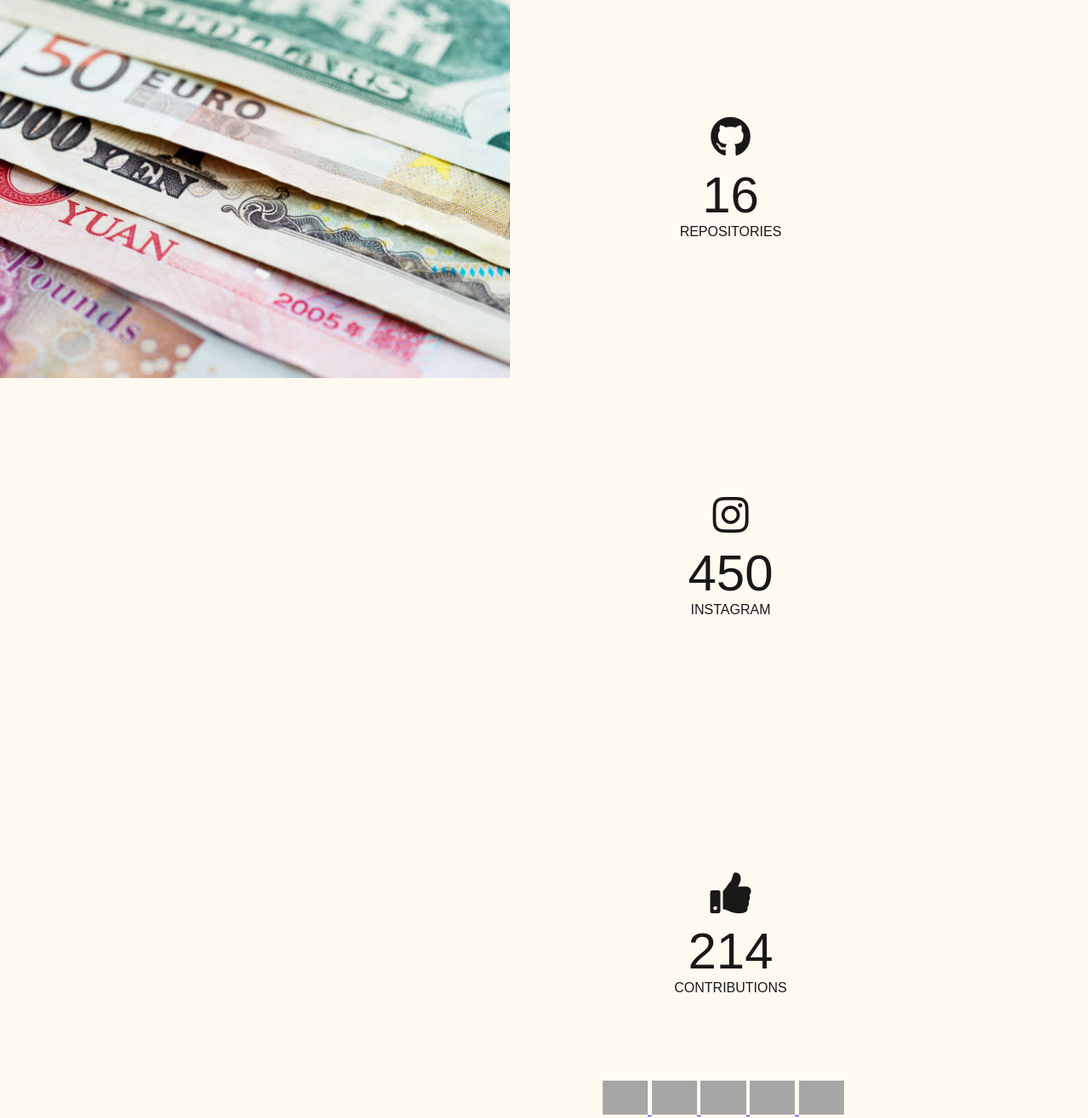
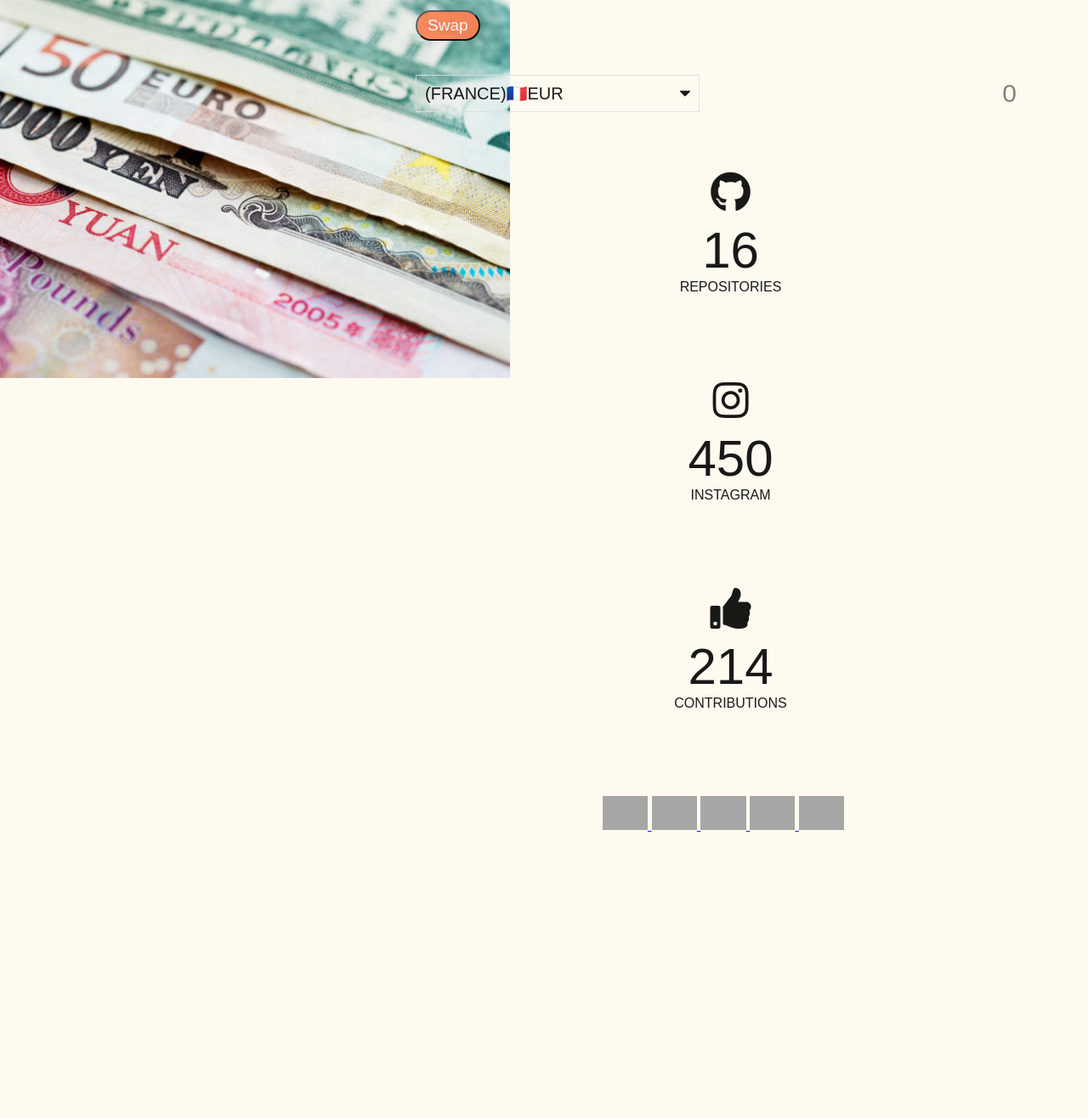
Before and after one commit to Anshluthra1/currencyexchange, a PHP site: page / in a window 1280 px wide. Shown: the whole page at 85% size. After the commit the page ends 979 px from the top, so only its background shows below. Run offline with PHP 8.4, Linux system fonts and the light colour scheme; some libraries are stand-ins or nearby versions; grey boxes are pictures that could not be loaded.

Commit message:
Update style2.css

```diff
--- a/style2.css
+++ b/style2.css
@@ -11,7 +11,7 @@
   flex-direction: column;
   justify-content: center;
   text-align: center;
-  margin: 300px 50px;
+  margin: 30px 50px;
   margin-left:67px;
   margin-bottom:100px;
 }
```
